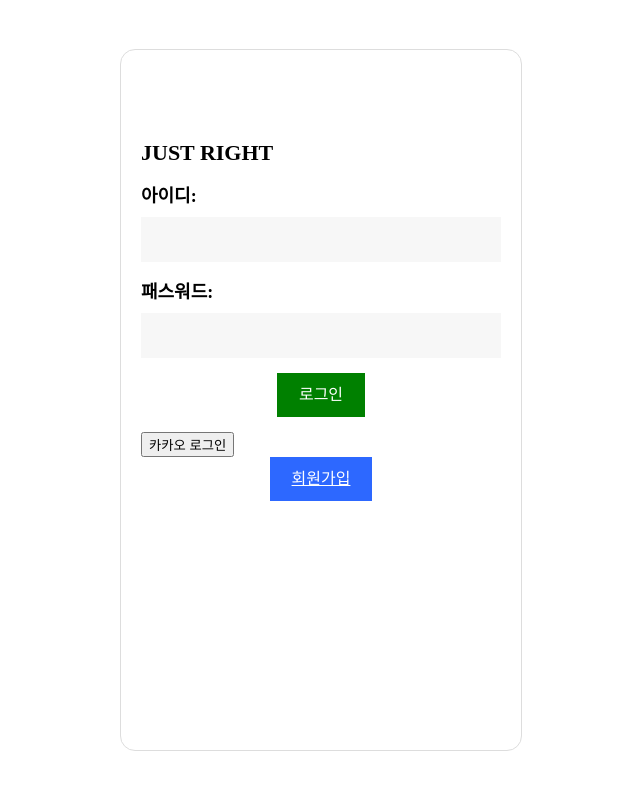
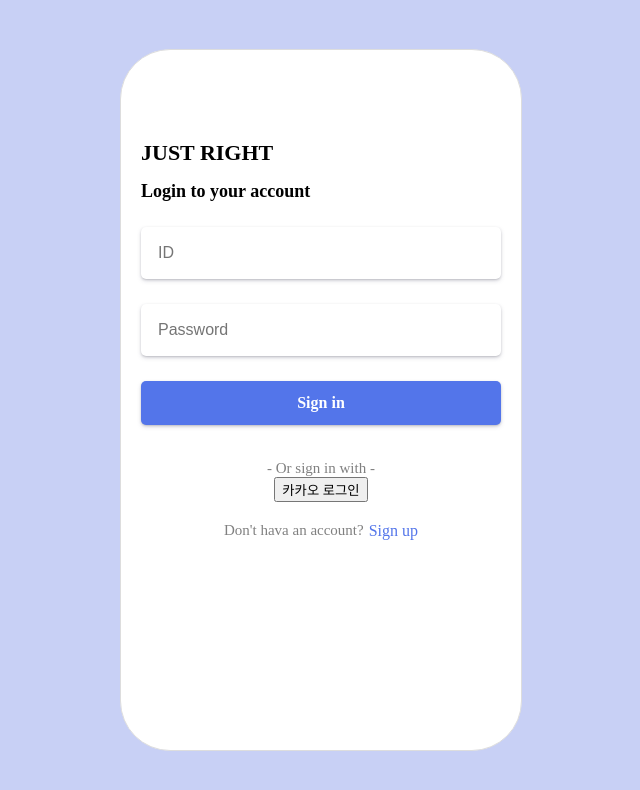
Before and after one commit to MinJunKimsdaads/register-login-logout, a React (Create React App) app: page / in a window 1280 px wide. Shown: the top 790 px of the page, without its empty margins (319-959 px from the left). Built offline with nearby package versions, Linux system fonts and the light colour scheme.

Commit message:
20240218

```diff
--- a/src/App.scss
+++ b/src/App.scss
@@ -3,6 +3,7 @@
 html, body {
   margin: 0;
   padding: 0;
+  background-color: #c8d0f5;
 }
 
 .App {
@@ -12,8 +13,9 @@ html, body {
   top: 50%;
   left: 50%;
   transform: translate(-50%, -50%);
-  border-radius: 15px;
+  border-radius: 50px;
   border: 1px solid #ddd;
+  background-color: white;
 }
 
 @media (max-width: $breakPoint-mobile) {
@@ -25,7 +27,3 @@ html, body {
     border: none !important;
   }
 }
-
-// @media (min-width: 401px) {
-
-// }
--- a/src/pages/Login.tsx
+++ b/src/pages/Login.tsx
@@ -49,22 +49,25 @@ function Login(){
                     <div className={styles.titleBox}>
                         <span className={styles.title}>JUST RIGHT</span>
                     </div>
+                    <div className={styles.inputTitle}>Login to your account</div>
                     <div className={styles.inputBox}>
-                        <div className={styles.inputTitle}>아이디:</div>
-                        <input name='ID' value={info.ID} onChange={onChangeHandler}></input>
+                        <input name='ID' placeholder="ID" value={info.ID} onChange={onChangeHandler}></input>
                     </div>
                     <div className={styles.inputBox}>
-                        <div className={styles.inputTitle}>패스워드:</div>
-                        <input name='password' type='password' value={info.password} onChange={onChangeHandler}></input>
+                        <input name='password' placeholder="Password" type='password' value={info.password} onChange={onChangeHandler}></input>
                     </div>
                     <div className={styles.btnBox}>
-                        <span className={styles.btn1} onClick={onSubmitHandler}>로그인</span>
+                        <span className={styles.btn1} onClick={onSubmitHandler}>Sign in</span>
                     </div>
-                    <div>
-                        <SocialKakao></SocialKakao>
+                    <div className={styles.socialLoginBox}>
+                        <div>- Or sign in with - </div>
+                        <div>
+                            <SocialKakao></SocialKakao>
+                        </div>
                     </div>
-                    <div className={styles.btnBox}>
-                        <Link to={`/register`} className={styles.btn2}>회원가입</Link>
+                    <div className={styles.registerBox}>
+                        <span>Don't hava an account?</span>
+                        <Link to={`/register`} className={styles.btn2}>Sign up</Link>
                     </div>
                 </div>
             }
--- a/src/pages/Register.tsx
+++ b/src/pages/Register.tsx
@@ -76,19 +76,16 @@ function Register(){
                 <span className={styles.title}>JUST RIGHT</span>
             </div>
             <div className={styles.inputBox}>
-                <div className={styles.inputTitle}>ID:</div>
-                <input name='ID' value={info.ID} onChange={onChangeHandler}></input>
+                <input name='ID'placeholder="ID" value={info.ID} onChange={onChangeHandler}></input>
             </div>
             <div className={styles.inputBox}>
-                <div className={styles.inputTitle}>Password:</div>
-                <input type='password' name='password' value={info.password} onChange={onChangeHandler}></input>
+                <input type='password' placeholder="Password" name='password' value={info.password} onChange={onChangeHandler}></input>
             </div>
             <div className={styles.inputBox}>
-                <div className={styles.inputTitle}>Confirm Password:</div>
-                <input type='password' name='passwordConfirm' value={info.passwordConfirm} onChange={onChangeHandler}></input>
+                <input type='password' placeholder="Password Confirm" name='passwordConfirm' value={info.passwordConfirm} onChange={onChangeHandler}></input>
             </div>
             <div className={styles.btnBox}>
-                <span className={styles.btn} onClick={onSubmitHandler}>회원가입</span>
+                <span className={styles.btn} onClick={onSubmitHandler}>Sign up</span>
             </div>
         </div>
     )
--- a/src/style/Login.module.scss
+++ b/src/style/Login.module.scss
@@ -14,15 +14,15 @@
         }
     }
 
+    .inputTitle {
+        margin-bottom: 25px;
+        font-size: 18px;
+        font-weight: 600;
+    }
+
     .inputBox {
         width: 100%;
-        margin-bottom: 15px;
-
-        .inputTitle {
-            margin-bottom: 10px;
-            font-size: 18px;
-            font-weight: 600;
-        }
+        margin-bottom: 25px;
 
         input {
             @include inputStyle;
@@ -39,13 +39,35 @@
 
         .btn1{
             @include btnStyle;
+            width: 100%;
             background-color: $btnColor2;
             margin-bottom: 15px;
         }
+    }
 
+    .socialLoginBox{
+        margin-top: 20px;
+        div{
+            width: 100%;
+            display: flex;
+            justify-content: center;
+            &:first-child{
+                @include desFontStyle;
+            }
+        }
+    }
+
+    .registerBox{
+        display: flex;
+        justify-content: center;
+        margin-top: 20px;
+        span{
+            @include desFontStyle;
+        }
         .btn2{
-            @include btnStyle;
-            background-color: $btnColor1;
+            margin-left: 5px;
+            color: #5375ea;
+            text-decoration: none;
         }
     }
 }
--- a/src/style/Register.module.scss
+++ b/src/style/Register.module.scss
@@ -16,13 +16,7 @@
 
     .inputBox {
         width: 100%;
-        margin-bottom: 15px;
-
-        .inputTitle {
-            margin-bottom: 10px;
-            font-size: 18px;
-            font-weight: 600;
-        }
+        margin-bottom: 25px;
 
         input {
             @include inputStyle;
@@ -39,7 +33,9 @@
 
         .btn{
             @include btnStyle;
-            background-color: $btnColor1;
+            width: 100%;
+            background-color: $btnColor2;
+            margin-bottom: 15px;
         }
     }
 }
--- a/src/style/variables.scss
+++ b/src/style/variables.scss
@@ -1,8 +1,9 @@
 $breakPoint-mobile:400px;
 $breakPoint-pc:401px;
 
+$color:#5375ea;
 $btnColor1:#2D68FF;
-$btnColor2:green;
+$btnColor2:#5375ea;
 
 @mixin btnStyle{
     display: inline-flex;
@@ -14,13 +15,24 @@ $btnColor2:green;
     font-size: 16px;
     font-weight: 500;
     line-height: 20px;
+    box-shadow: rgba(50, 50, 93, 0.25) 0px 2px 5px -1px, rgba(0, 0, 0, 0.3) 0px 1px 3px -1px;
+    border-radius: 5px;
+    font-weight: 600;
     cursor: pointer;
 }
 
+@mixin desFontStyle{
+    color:gray;
+    font-size: 15px;
+}
+
 @mixin inputStyle{
-
-    width: calc(100% - 30px);
-    padding: 15px;
+    width: 100%;
+    padding: 17px;
     border: none;
-    background: #f7f7f7;
+    border-radius: 5px;
+    box-sizing: border-box;
+    box-shadow: rgba(50, 50, 93, 0.25) 0px 2px 5px -1px, rgba(0, 0, 0, 0.3) 0px 1px 3px -1px;
+    color:gray;
+    font-size: 16px;
 }
```
